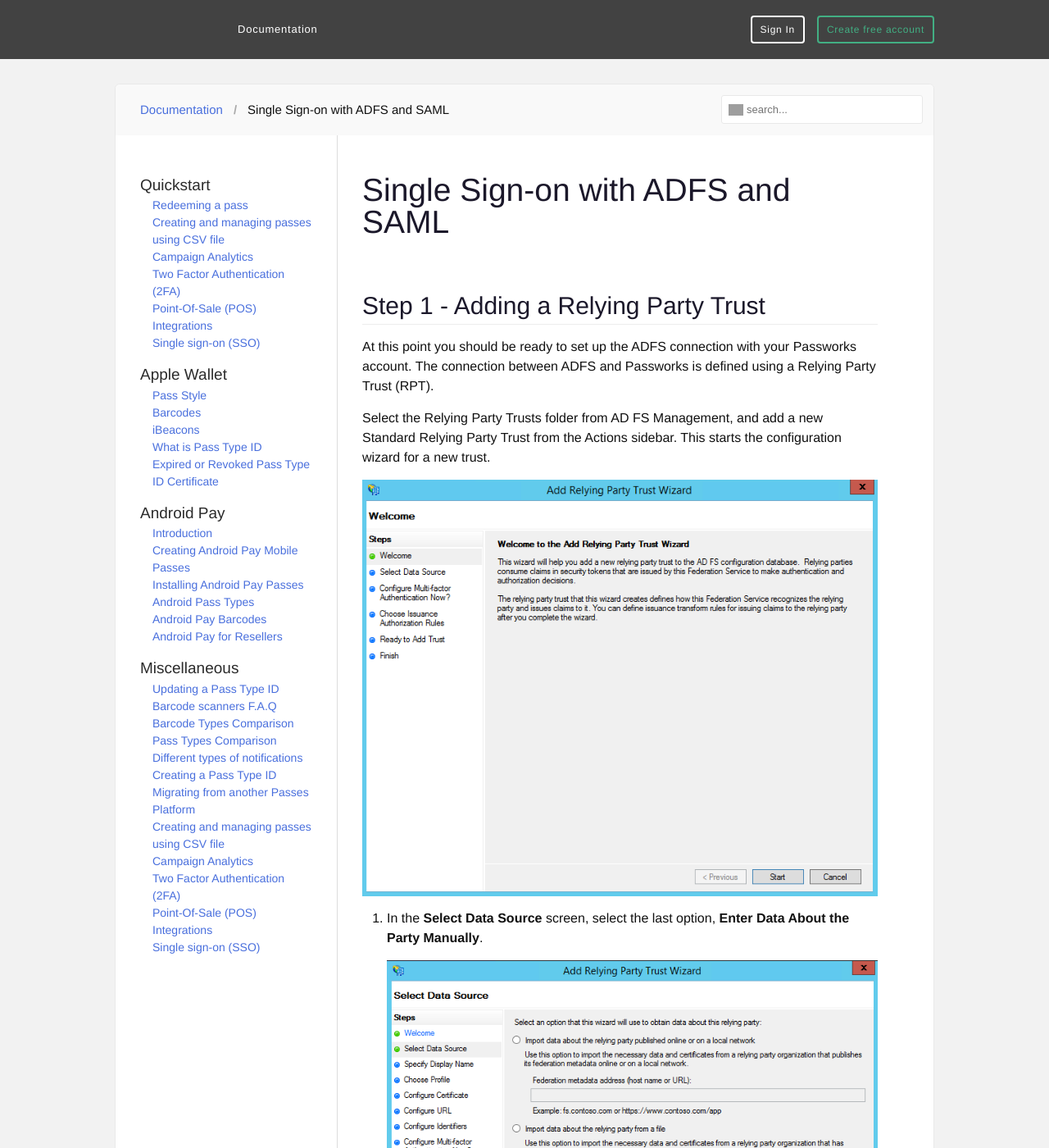
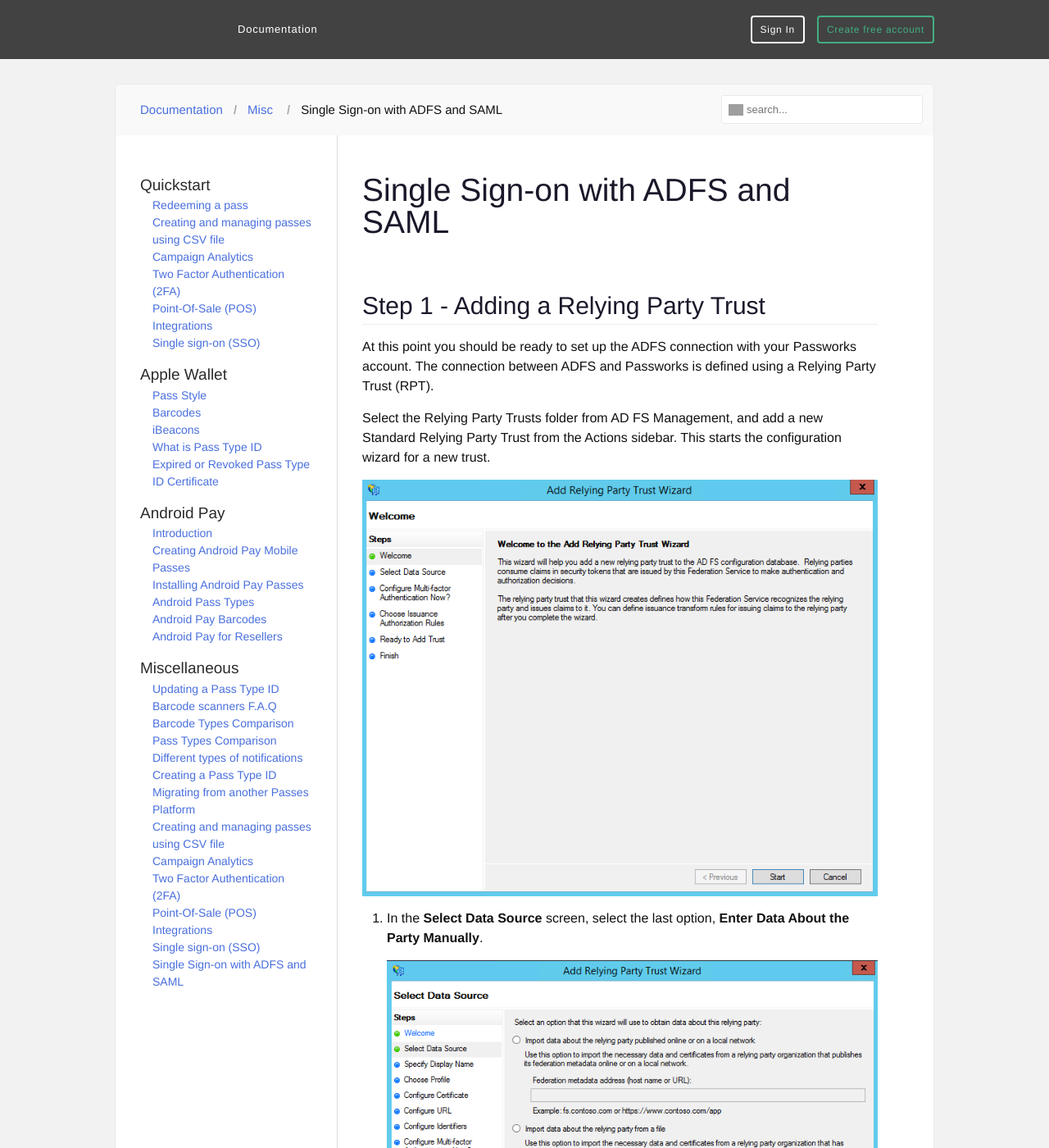
Before and after one commit to passworks/help-docs, a Jekyll site: the page built from _posts/2019-01-23-adfs-windows-server.md, in a window 1280 px wide and 1400 px high. Shown: the whole window at 82% size. Built offline with Jekyll 4.4.1, drawn with Linux system fonts in a browser that asks for light colours; nearby versions of some CDN libraries; grey boxes are pictures that could not be loaded.

Commit message:
added category

```diff
--- a/_posts/2019-01-23-adfs-windows-server.md
+++ b/_posts/2019-01-23-adfs-windows-server.md
@@ -2,6 +2,8 @@
 title: Single Sign-on with ADFS and SAML
 permalink: /:title
 layout: documentation
+categories:
+  - misc
 description: Single Sign-on with ADFS and SAML
 ---
 
```
